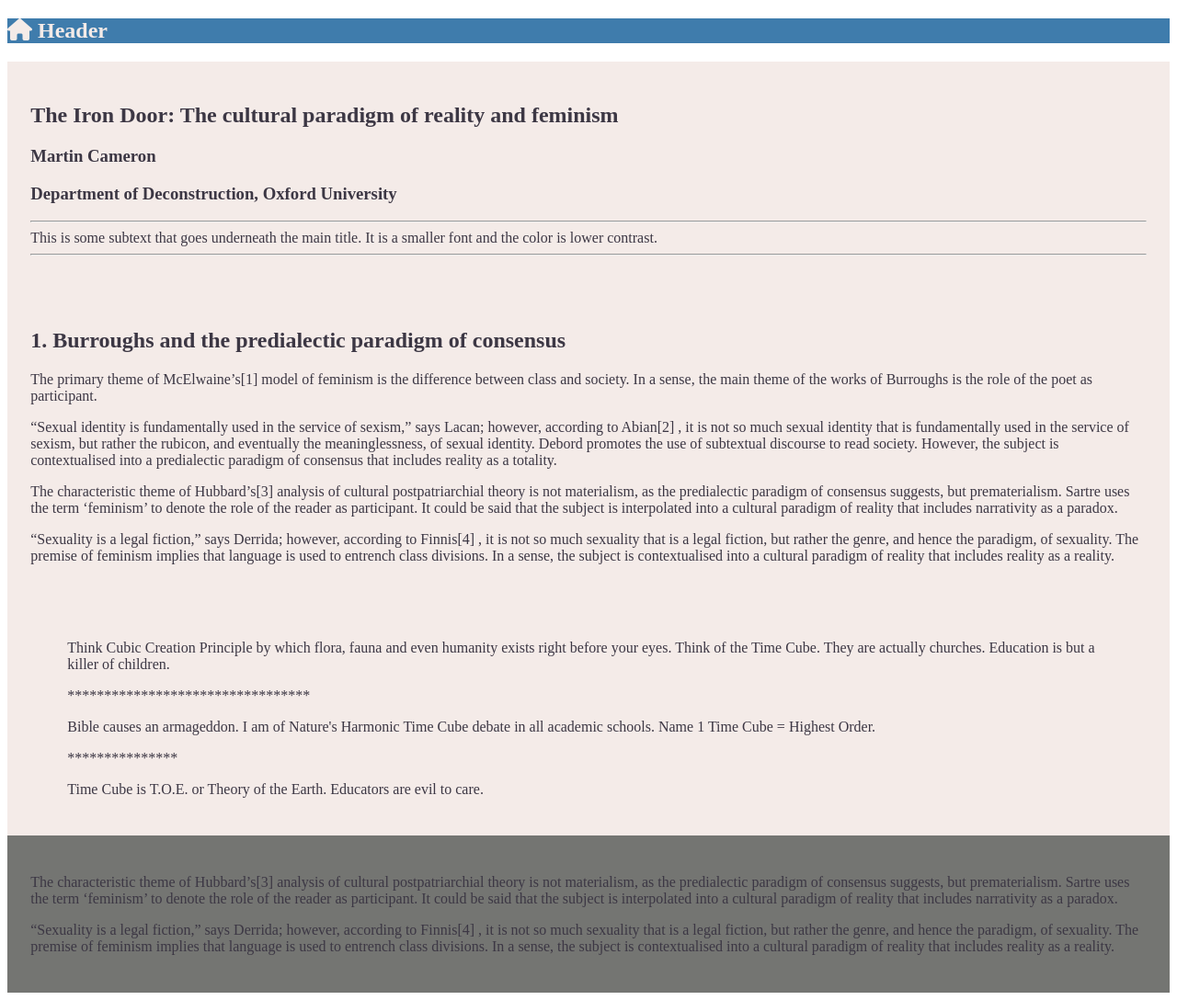
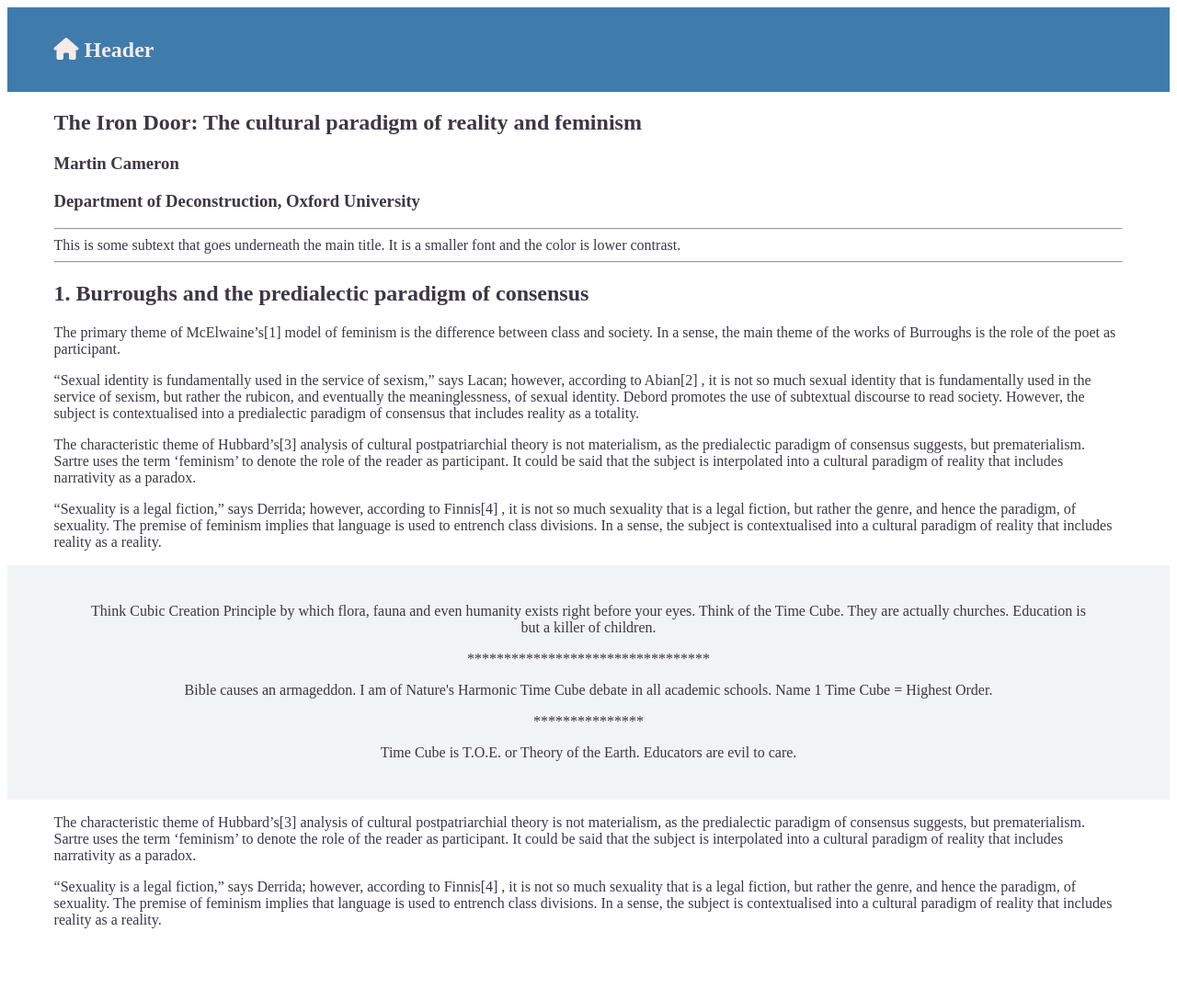
Before and after one commit to nagillimnayr/landing-page-test, a plain HTML site: page index.html in a window 1280 px wide. Shown: the whole page at 92% size. After the commit the page ends 1026 px from the top, so only its background shows below. Drawn offline with Linux system fonts and the light colour scheme.

Commit message:
style: format positioning of elements

```diff
--- a/styles.css
+++ b/styles.css
@@ -1,13 +1,25 @@
 header {
+    margin: 0;
     background: #3f7cac;
     color: #F4EBE8;
+    padding: 1% 4%;
 }
-section {
-    background-color: #F4EBE8;
-    color: #3c3744;
-    padding: 2%;
+.row {
+    display: flex;
+}
+.flex1 {
+    flex: 1;
 }
 
-#section2 {
-    background-color: #747572;
+section {
+    background-color: #FFFFFF;
+    color: #3c3744;
+    padding: 0% 4%;
 }
+
+.shadedBG {
+    padding-top: 2%;
+    padding-bottom: 2%;
+    background-color: #F2F3F4;
+    text-align: center;
+}
```
